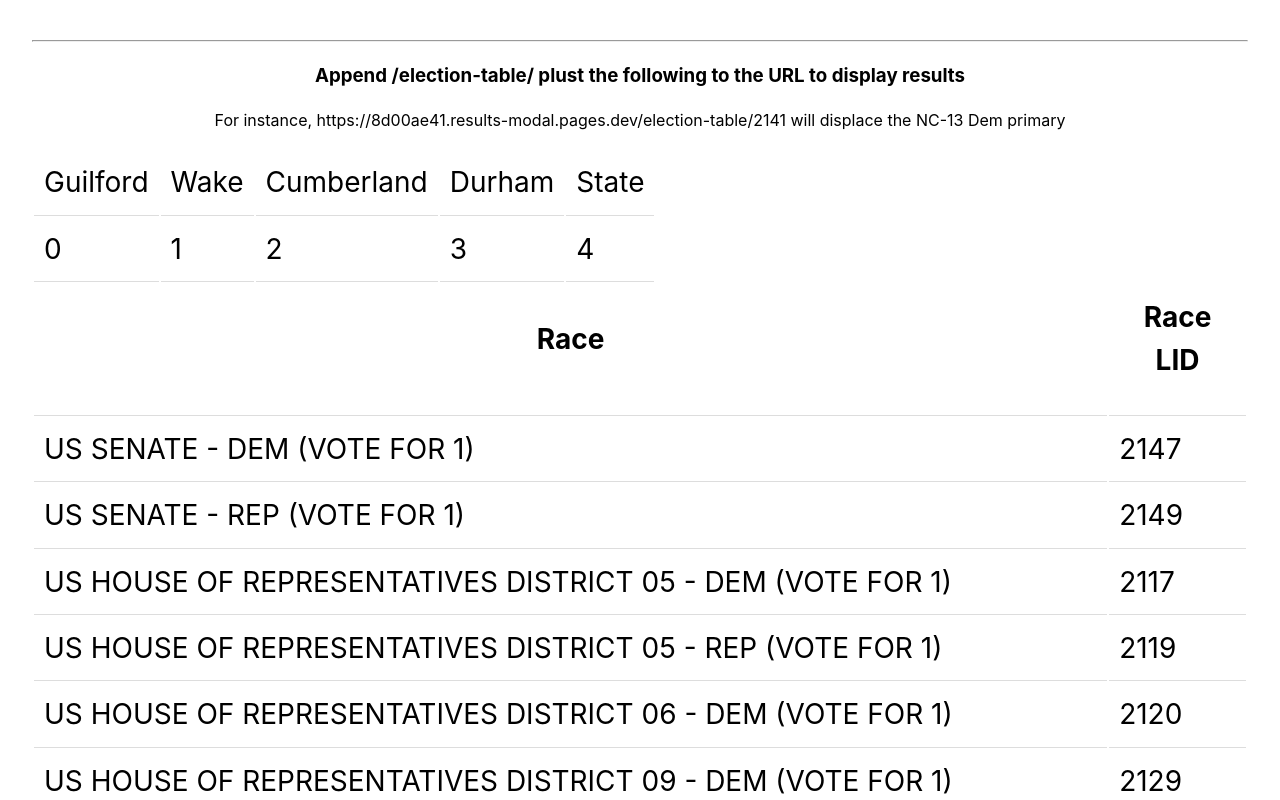
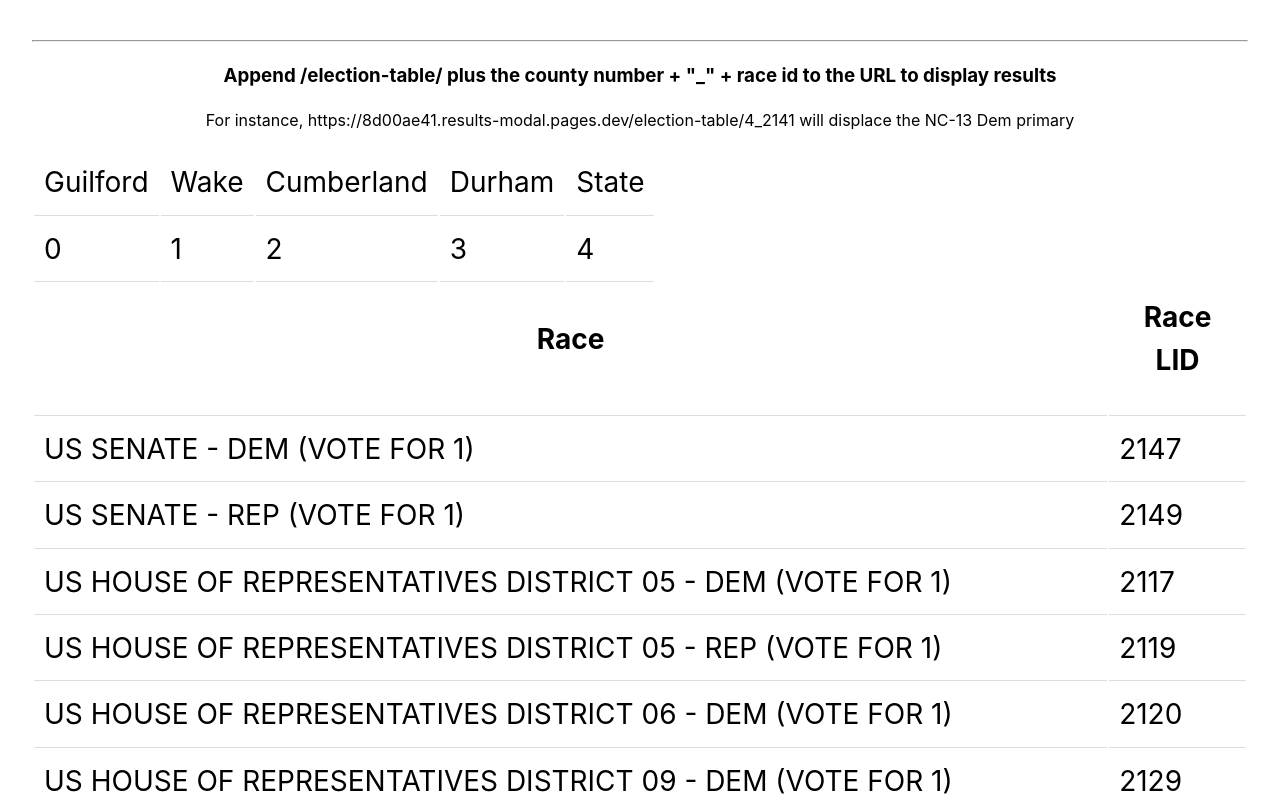
Before and after one commit to gracemcmc/results-modal, a React (Vite) app: page / in a window 1280 px wide. Shown: the top 800 px of the page. Built offline with nearby package versions, Linux system fonts and the light colour scheme.

Commit message:
just an update to home

```diff
--- a/src/App.tsx
+++ b/src/App.tsx
@@ -44,8 +44,8 @@ export function App() {
     return (
       <>
         <div id="list">
-          <h3>Append /election-table/ plust the following to the URL to display results</h3>
-          <p> For instance, https://8d00ae41.results-modal.pages.dev/election-table/2141 will displace the NC-13 Dem primary</p>
+          <h3>Append /election-table/ plus the county number + "_" + race id to the URL to display results</h3>
+          <p> For instance, https://8d00ae41.results-modal.pages.dev/election-table/4_2141 will displace the NC-13 Dem primary</p>
         </div>
         <table>
           <tr>
```
